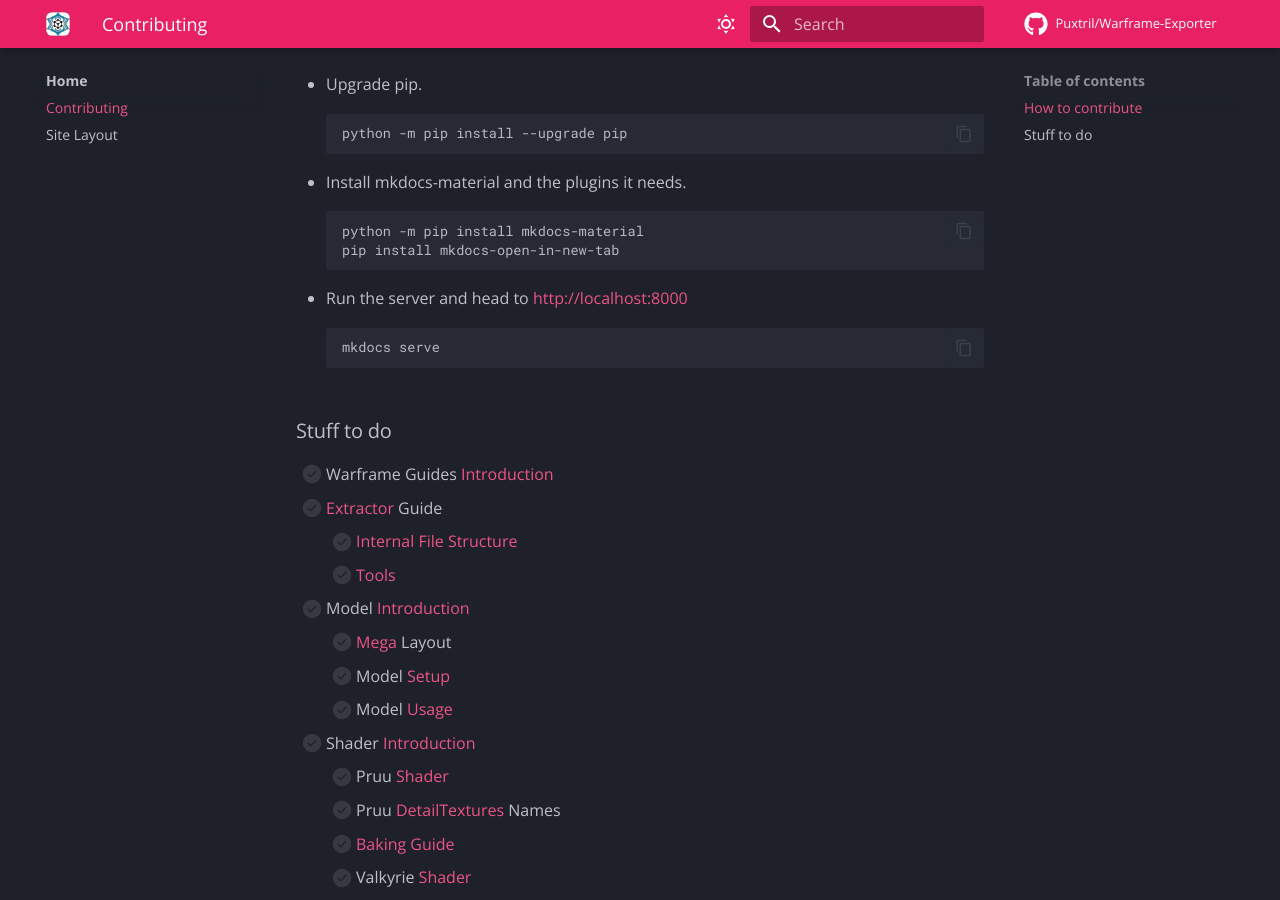
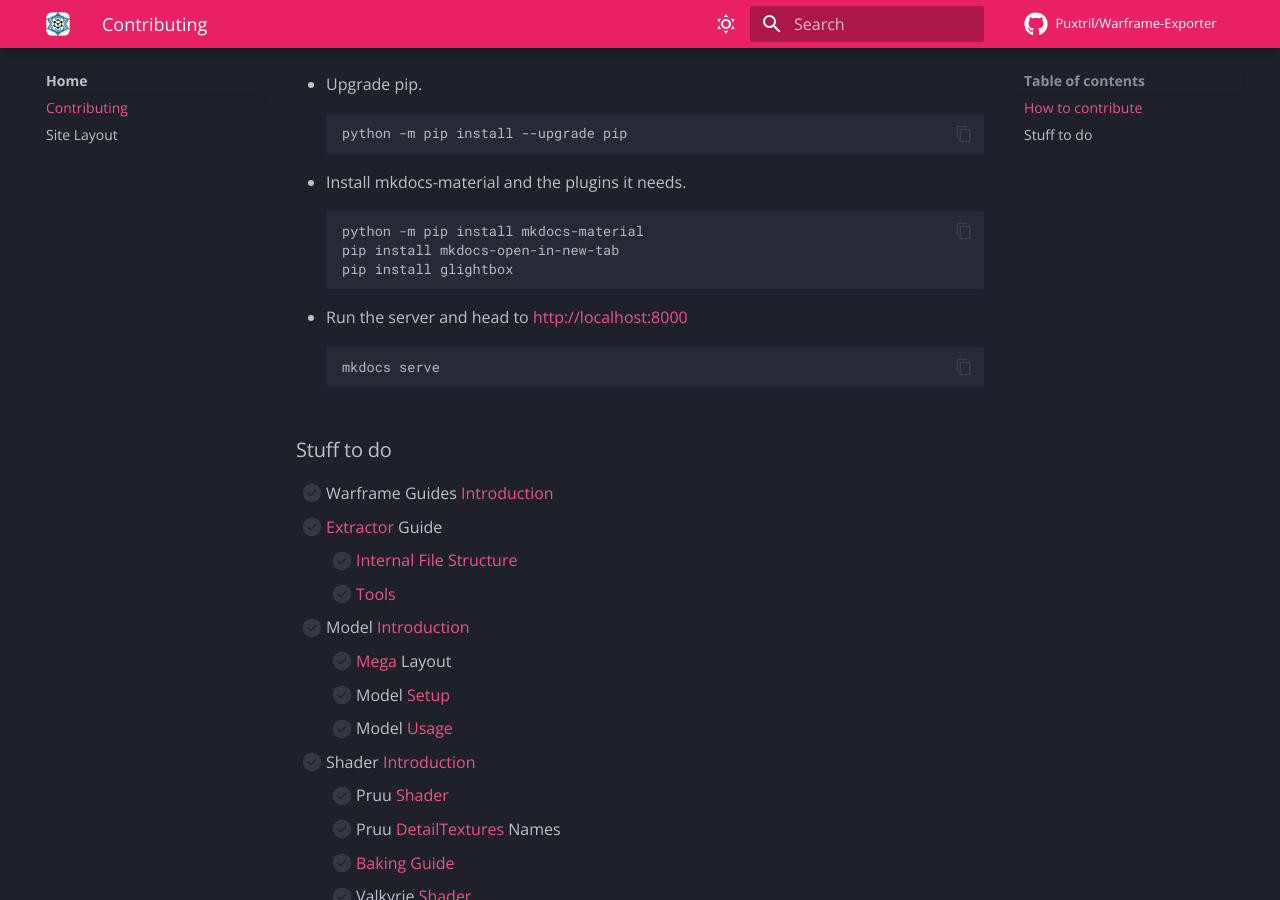
Before and after one commit to Kptweedy/Tutorials, an MkDocs documentation site: the page built from docs/contributing.md, in a window 1280 px wide and 900 px high, scrolled down 756 px. Built offline with MkDocs 1.6.1 and Material for MkDocs 9.7.7, drawn with Linux system fonts in a browser that asks for light colours; comment, search, counter and statistics services are not loaded.

Commit message:
Updating Contributing info

````diff
--- a/docs/contributing.md
+++ b/docs/contributing.md
@@ -42,10 +42,10 @@ python -m pip install --upgrade pip
 ```
 python -m pip install mkdocs-material
 pip install mkdocs-open-in-new-tab
-
+pip install glightbox
 ```
 
-- Run the server and head to [http://localhost:8000](http://127.0.0.1:8000)
+- Run the server and head to [http://localhost:8000](http://localhost:8000)
 ```
 mkdocs serve
 ```
````
Also changed, not shown: README.md (+2 -1 lines).
